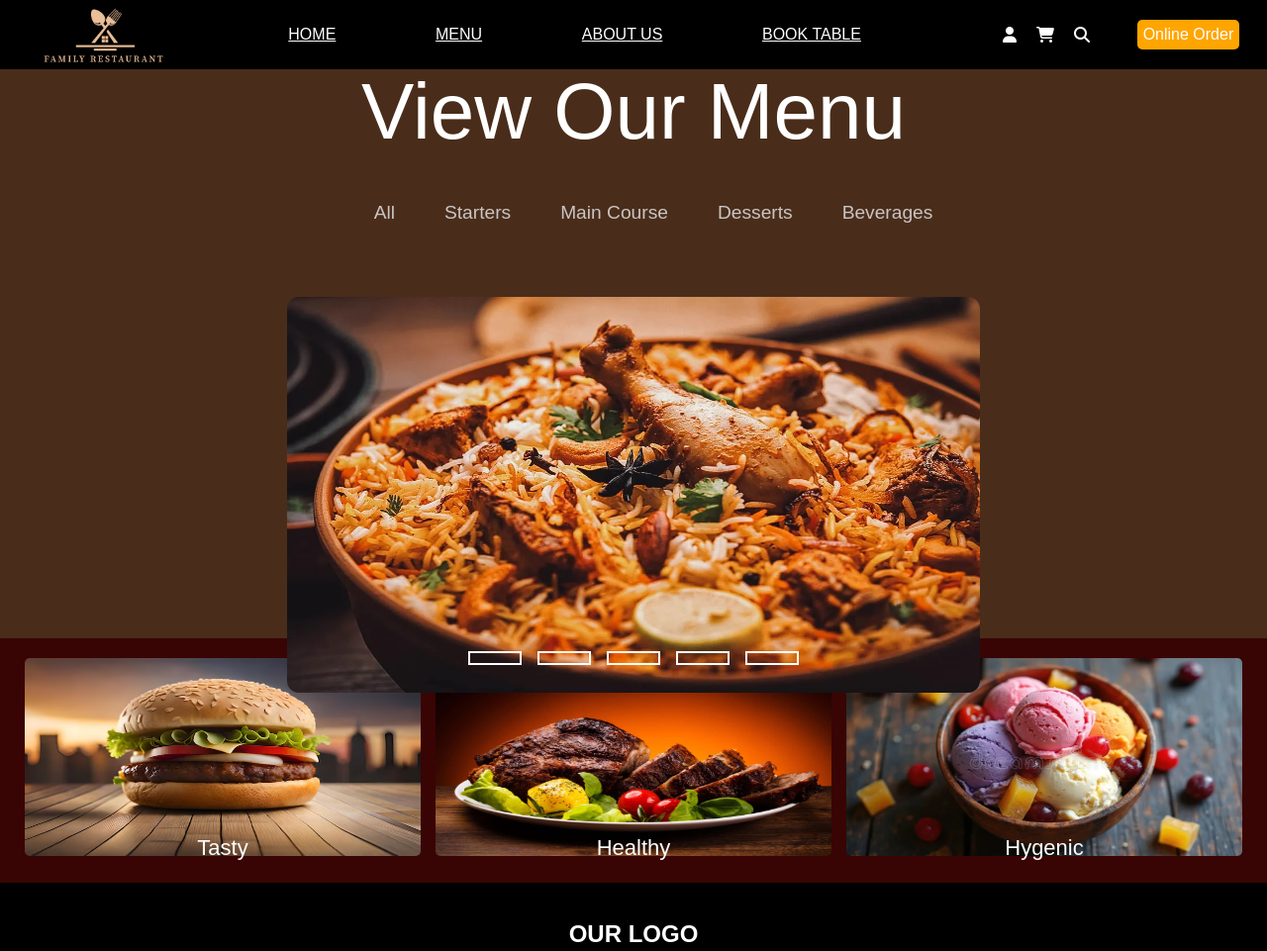
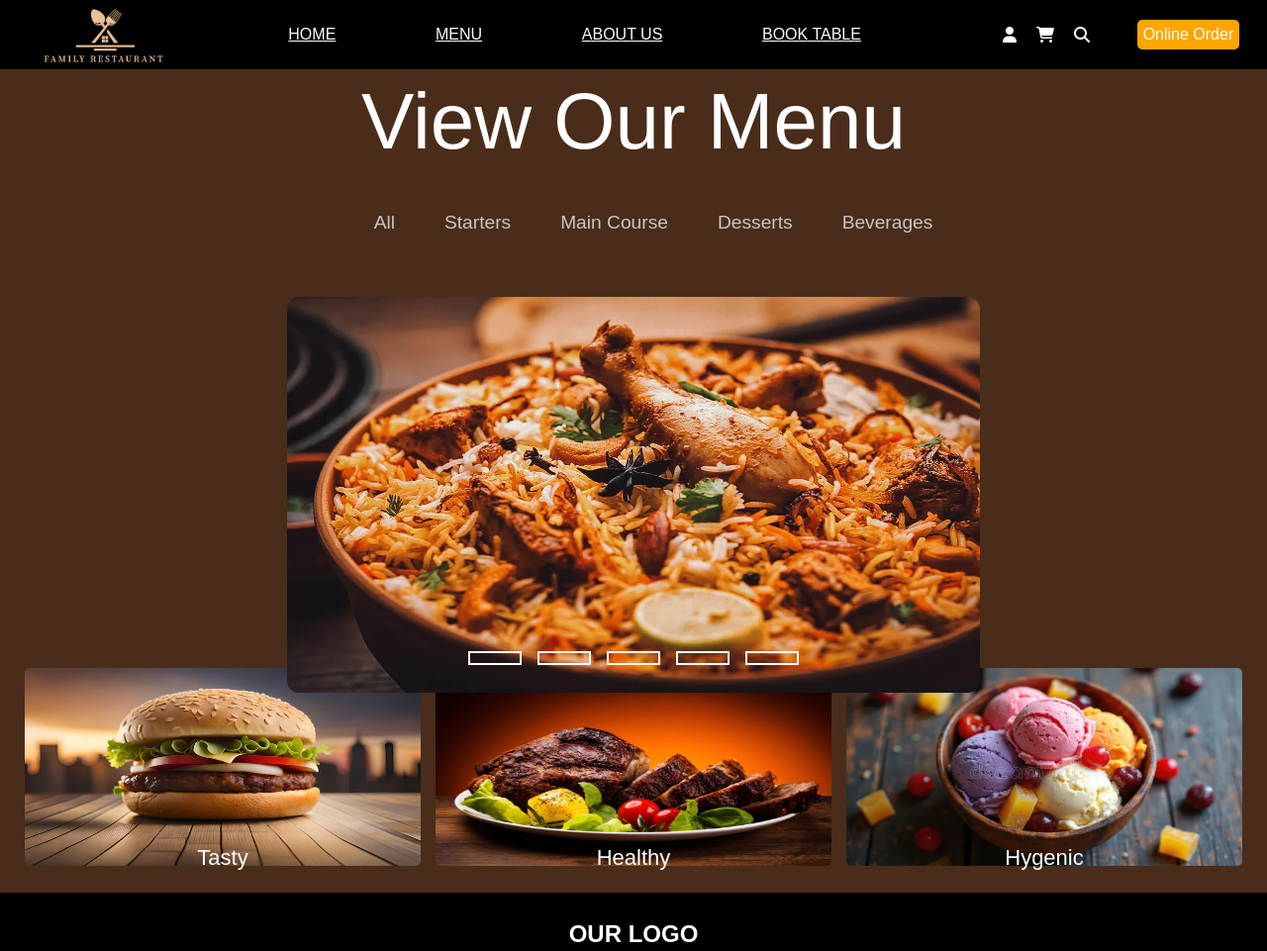
Before and after one commit to RiyaThakur200415/Family_Resturant-Website, a plain HTML site: page menu.html in a window 1280 px wide. Shown: the top 961 px of the page at 99% size. Drawn offline with Linux system fonts and the light colour scheme.

Commit message:
bug fixed

```diff
--- a/menu.css
+++ b/menu.css
@@ -89,7 +89,7 @@ body{
 
 .hero-heading p {
   font-size: 80px;
-  margin-top: -20px;
+  margin-top: -10px;
   margin-left: -40px;
   color:#fff;
 
@@ -200,7 +200,7 @@ input[name="r"]{
 .food-section{
     height: 550px;
     width: 100%;
-    background-color: #390404;
+    background-color:rgb(73, 45, 26);
     margin-top: 400px;
     margin-left: -20px;
     display: flex;
```
